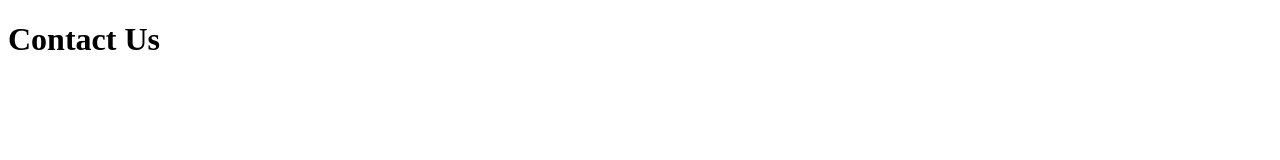
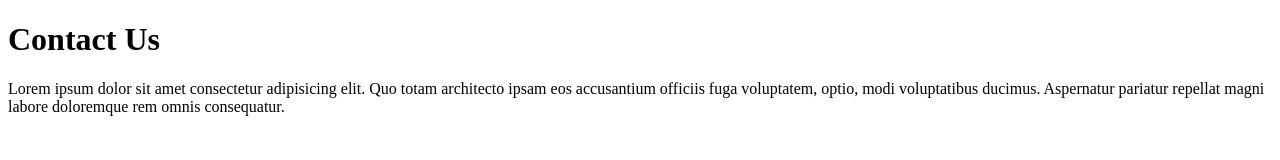
Before and after one commit to divya-preetha-m/test, a plain HTML site: page contactUs.html in a window 1280 px wide. Drawn offline with Linux system fonts and the light colour scheme.

Commit message:
brach file  has been updated

```diff
--- a/contactUs.html
+++ b/contactUs.html
@@ -7,5 +7,6 @@
 </head>
 <body>
     <h1>Contact Us</h1>
+    <p>Lorem ipsum dolor sit amet consectetur adipisicing elit. Quo totam architecto ipsam eos accusantium officiis fuga voluptatem, optio, modi voluptatibus ducimus. Aspernatur pariatur repellat magni labore doloremque rem omnis consequatur.</p>
 </body>
 </html>
```
